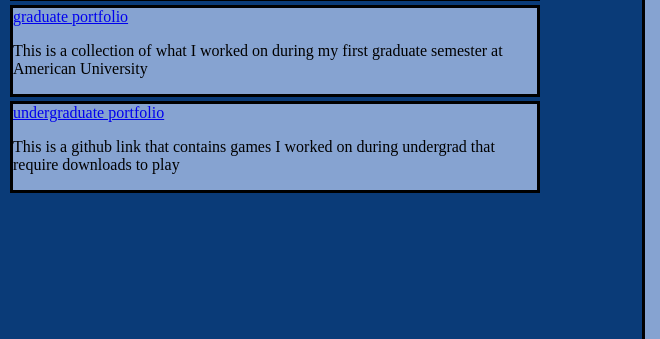
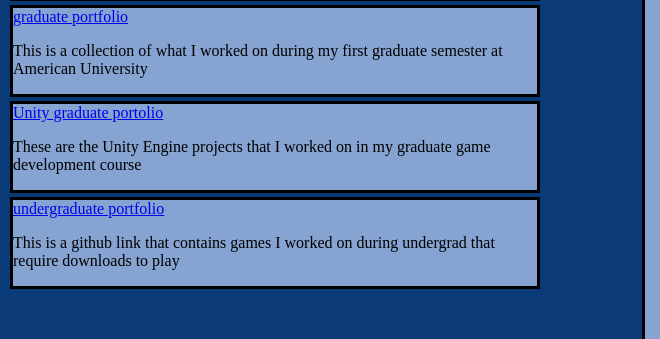
Before and after one commit to TASallin/portfolio, a plain HTML site: page index.html in a window 1280 px wide. Shown: the part 512-851 px from the top of the page, 0-660 px from the left. Drawn offline with Linux system fonts and the light colour scheme.

Commit message:
added game development I projects

```diff
--- a/index.html
+++ b/index.html
@@ -30,6 +30,10 @@
         <p>This is a collection of what I worked on during my first graduate semester at American University</p>
       </div>
       <div class="other-portfolios">
+        <a href='https://github.com/TASallin/game615-spring2023'>Unity graduate portolio</a>
+        <p>These are the Unity Engine projects that I worked on in my graduate game development course</p>
+      </div>
+      <div class="other-portfolios">
         <a href='https://github.com/TASallin/game-portfolio'>undergraduate portfolio</a>
         <p>This is a github link that contains games I worked on during undergrad that require downloads to play</p>
       </div>
```
